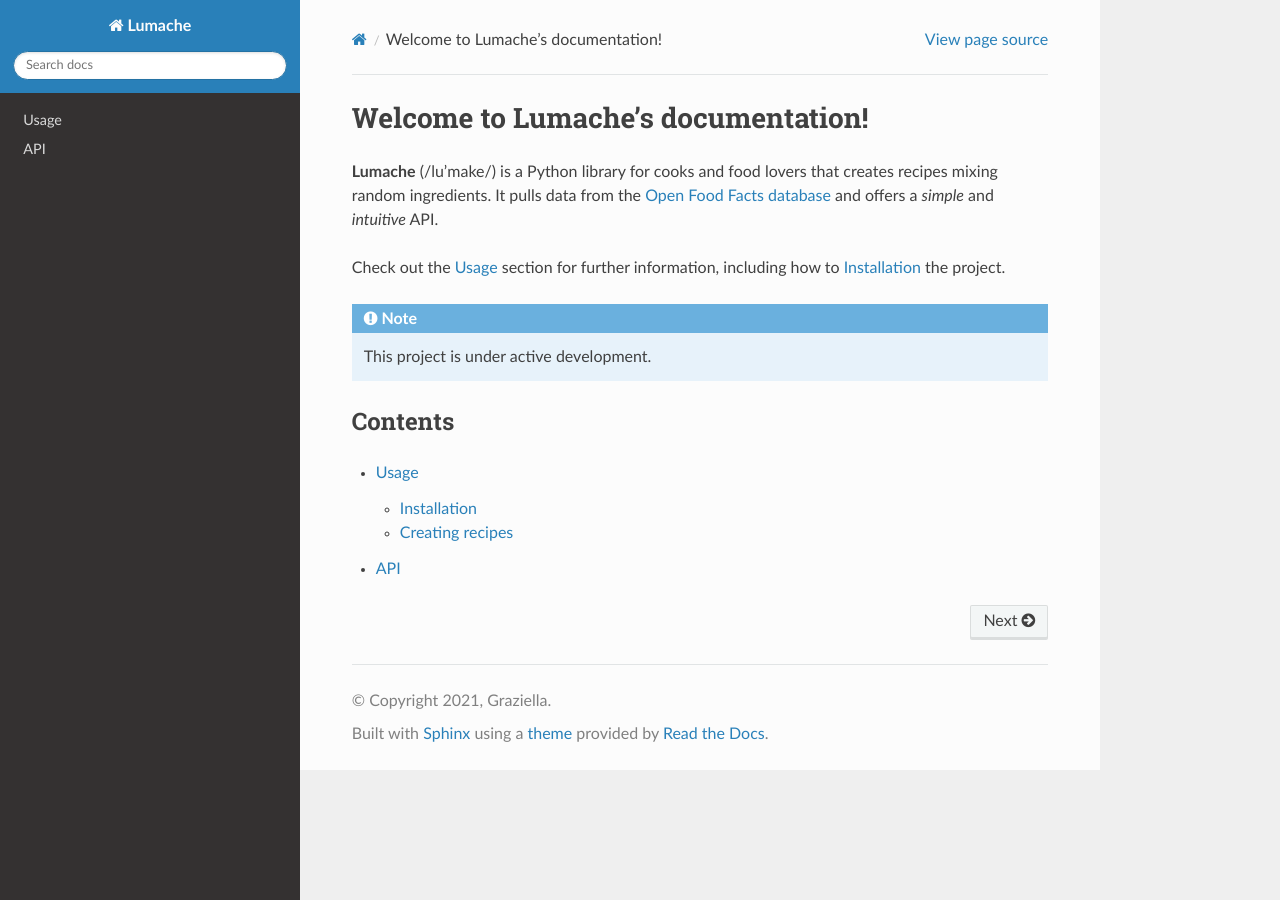
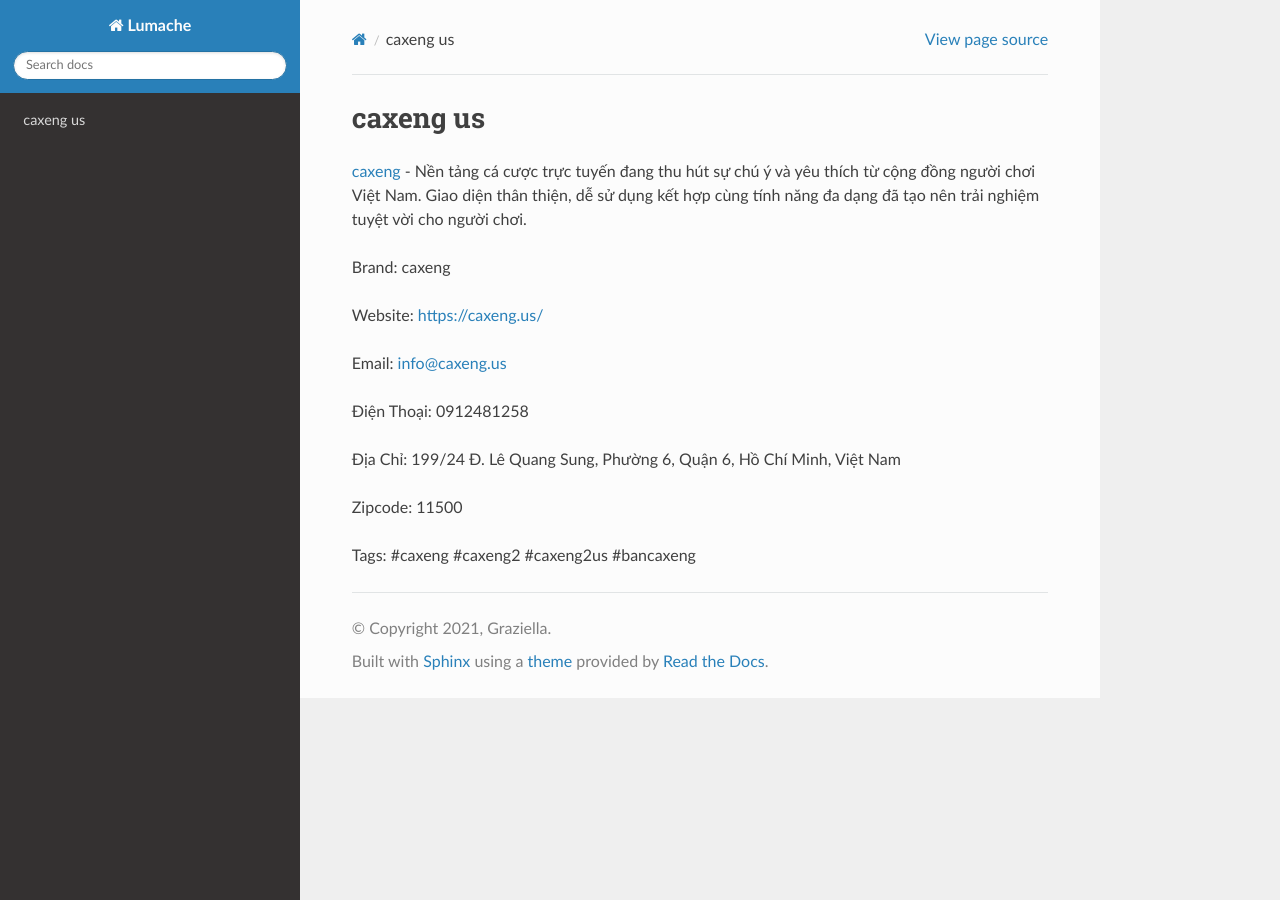
Before and after one commit to JonsCalicut123/caxengus, a Sphinx documentation site: the page built from docs/source/index.rst, in a window 1280 px wide. Built offline with Sphinx 7.4.7 and the Read the Docs theme 3.1.0, drawn with Linux system fonts in a browser that asks for light colours.

Commit message:
Update index.rst

```diff
--- a/docs/source/index.rst
+++ b/docs/source/index.rst
@@ -1,22 +1,18 @@
-Welcome to Lumache's documentation!
+caxeng us
 ===================================
 
-**Lumache** (/lu'make/) is a Python library for cooks and food lovers
-that creates recipes mixing random ingredients.
-It pulls data from the `Open Food Facts database <https://world.openfoodfacts.org/>`_
-and offers a *simple* and *intuitive* API.
+`caxeng <https://caxeng.us/>`_ - Nền tảng cá cược trực tuyến đang thu hút sự chú ý và yêu thích từ cộng đồng người chơi Việt Nam. Giao diện thân thiện, dễ sử dụng kết hợp cùng tính năng đa dạng đã tạo nên trải nghiệm tuyệt vời cho người chơi.
 
-Check out the :doc:`usage` section for further information, including
-how to :ref:`installation` the project.
+Brand: caxeng
 
-.. note::
+Website: https://caxeng.us/
 
-   This project is under active development.
+Email: info@caxeng.us
 
-Contents
---------
+Điện Thoại: 0912481258
 
-.. toctree::
+Địa Chỉ: 199/24 Đ. Lê Quang Sung, Phường 6, Quận 6, Hồ Chí Minh, Việt Nam
 
-   usage
-   api
+Zipcode: 11500
+
+Tags: #caxeng #caxeng2 #caxeng2us #bancaxeng
```
